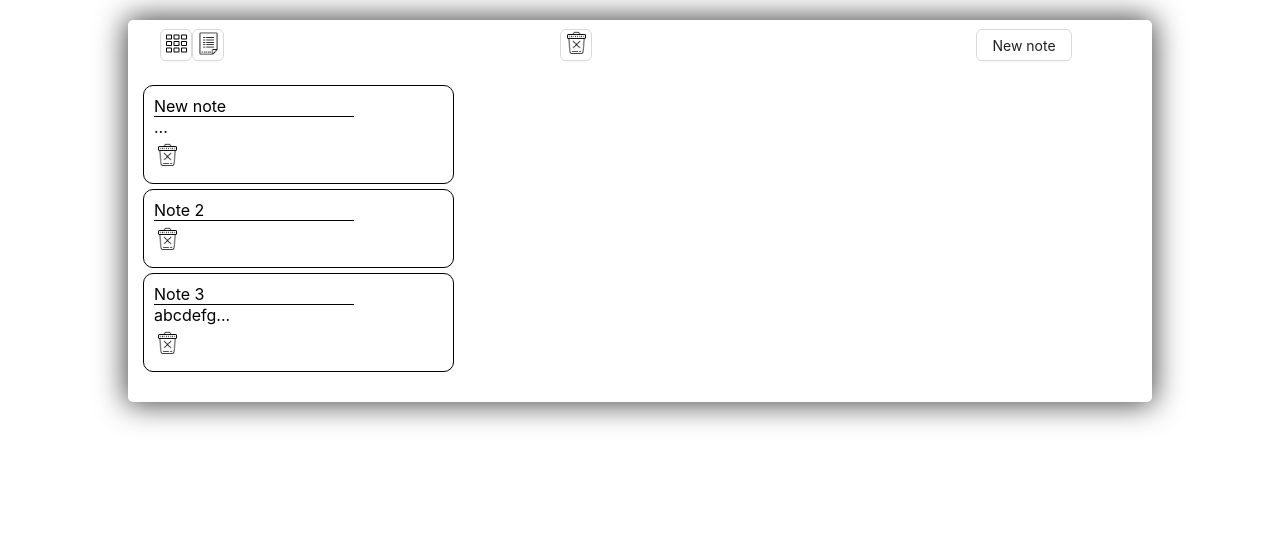
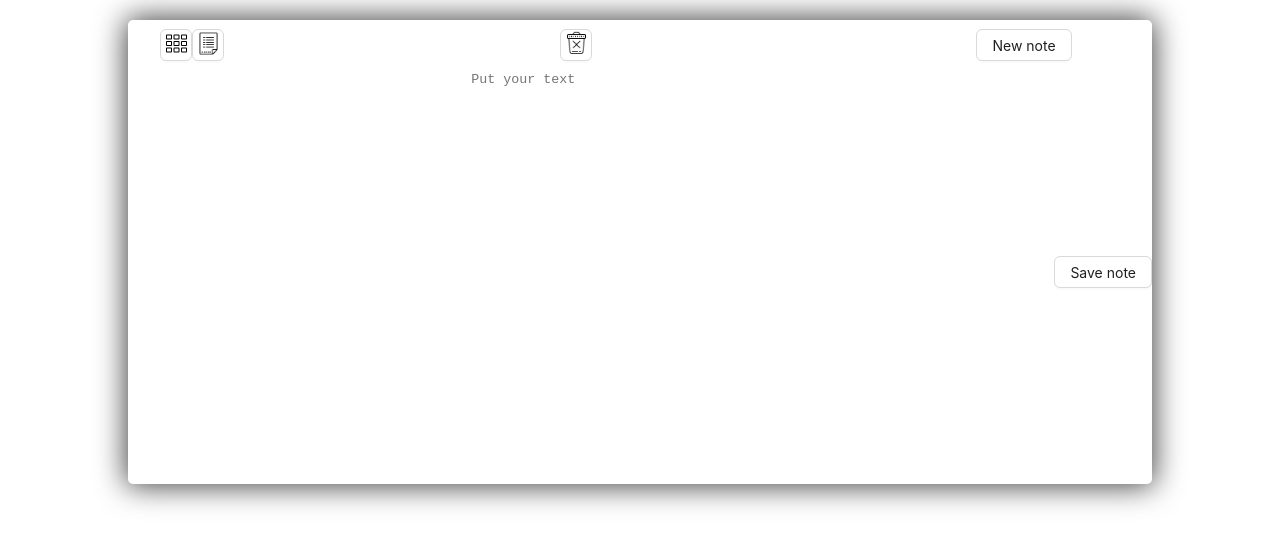
Before and after one commit to fibonacci2012/reznick-test, a React (Create React App) app: page / in a window 1280 px wide. Both pictures are taken after a click on the button "New note". Shown: the top 546 px of the page. Built offline with nearby package versions, Linux system fonts and the light colour scheme.

Commit message:
NoteEditor el fix

```diff
--- a/src/App.js
+++ b/src/App.js
@@ -5,13 +5,10 @@ import NotesList from "./components/NotesList/NotesList";
 import Toolbar from "./components/Toolbar/Toolbar";
 
 function App() {
-    const [notes, setNotes] = useState([
-        {id: 1, title: "New note", text: "0987654321"},
-        {id: 2, title: "Note 2", text: "xzxc\n"},
-        {id: 3, title: "Note 3", text: "1234567890 \n abcdefghjkl"}
-    ]);
+    const [notes, setNotes] = useState([]);
 
     const [activeNoteID, setActiveNoteID] = useState(0)
+    const [create, setCreate] = useState(false)
 
     const handleNoteDelete = (id) => {
         const newNotes = notes.filter(note => note.id !== id)
@@ -25,9 +22,10 @@ function App() {
         const updatedNotes = notes.map(note => {
             if (note.id === id) {
                 return {
+                    //before .trim work dynamically and cut every space or /n
                     id: note.id,
-                    title: value.trim().split('\n')[0],
-                    text: value.trim()
+                    title: value,
+                    text: value
 
                 }
             }
@@ -36,26 +34,36 @@ function App() {
         setNotes(updatedNotes);
         localStorage.setItem('notes', JSON.stringify(updatedNotes));
     };
+    const onNoteCreate = (value) => {
+        const newNote = {id: new Date().getTime(), title: value, text: value}
+        const newNotes = [...notes, newNote]
+        setNotes([...notes, {id: new Date().getTime(), title: value, text: value}]);
+        localStorage.setItem('notes', JSON.stringify(newNotes));
+        setCreate(false)
+        handleSetActiveNoteID(newNote.id)
+    };
 
     // toggle active note
     const handleSetActiveNoteID = useCallback((id) => {
         setActiveNoteID(activeNoteID === id ? 0 : id)
     }, [activeNoteID])
+
     const activeNote = notes.find(note => note.id === activeNoteID);
     // for now show editor only if note selected
     return (
         <div className="App">
-            <Toolbar handleNoteDelete={handleNoteDelete} activeNoteID={activeNoteID} notes={notes}/>
+            <Toolbar handleNoteDelete={handleNoteDelete} activeNoteID={activeNoteID} notes={notes} setCreate={setCreate}/>
             <div className="contentContainer">
                 <div className="sidebar">
                     <NotesList handleNoteDelete={handleNoteDelete} setActiveNote={handleSetActiveNoteID} notes={notes}
                                handleNoteChange={handleNoteChange}/>
                 </div>
-                {!!activeNoteID &&
+                {(!!activeNoteID || create) &&
                     <NoteEditor
-                        create
+                        create={create}
                         activeNote={activeNote}
-                                onNoteChange={handleNoteChange}
+                        onNoteChange={handleNoteChange}
+                        onNoteCreate={onNoteCreate}
                     />}
             </div>
         </div>
--- a/src/components/NoteEditor/NoteEditor.js
+++ b/src/components/NoteEditor/NoteEditor.js
@@ -3,33 +3,38 @@ import React, {useCallback, useEffect, useState} from 'react';
 import {Button} from "antd";
 
 const NoteEditor = (props) => {
-    const {activeNote, onNoteChange} = props;
+    const {activeNote, onNoteChange, create, onNoteCreate} = props;
     // set text on component rendering
-    const [noteText, setNoteText] = useState(activeNote.text ?? '');
+    const [noteText, setNoteText] = useState(activeNote?.text ?? '');
 
     // set text when click to note on NoteList component
     useEffect(() => {
-        setNoteText(activeNote.text)
+        if (!!activeNote) setNoteText(activeNote.text)
     }, [activeNote])
 
     // change text in NoteList in real time
     const handleTextChange = (e) => {
         setNoteText(e.target.value);
+        onNoteChange(activeNote.id, e.target.value)
+    };
+    const handleNewTextChange = (e) => {
+        onNoteCreate(e.target.value)
     };
 
     // this function should change existing note text not create new note (send new note value and id to parent)
     const handleButtonClick = useCallback(() => {
         onNoteChange(activeNote.id, noteText)
-    }, [activeNote.id, noteText, onNoteChange]);
+    }, [activeNote?.id, noteText, onNoteChange]);
 
-    return (
+    return(
         <div className="noteEditor__container">
             <textarea className="noteEditor__el__textArea" placeholder="Put your text" value={noteText}
-                      onChange={handleTextChange}/>
+                      onChange={create ? handleNewTextChange : handleTextChange}/>
 
             <Button className="noteEditor__btn__newNote" onClick={handleButtonClick}>Save note</Button>
         </div>
-    );
+    )
+
 };
 
 export default NoteEditor;
--- a/src/components/Toolbar/Toolbar.js
+++ b/src/components/Toolbar/Toolbar.js
@@ -6,7 +6,7 @@ import './Toolbar.css';
 import {useCallback} from "react";
 
 const Toolbar = (props) => {
-    const {notes, activeNoteID, handleNoteDelete} = props;
+    const {notes, activeNoteID, handleNoteDelete, setCreate} = props;
     const [imgTrashC, imgThumbnailsC, imgListC] = [
         <img src={imgTrash} alt="delete"/>,
         <img src={imgThumbnails} alt="thumbnails"/>,
@@ -40,7 +40,7 @@ const Toolbar = (props) => {
                 </Popconfirm>
             </div>
              <div className="toolbar__grid__3row">
-                <Button>New note</Button>
+                <Button onClick={() => setCreate(true)}>New note</Button>
             </div>
         </header>
     );
```
